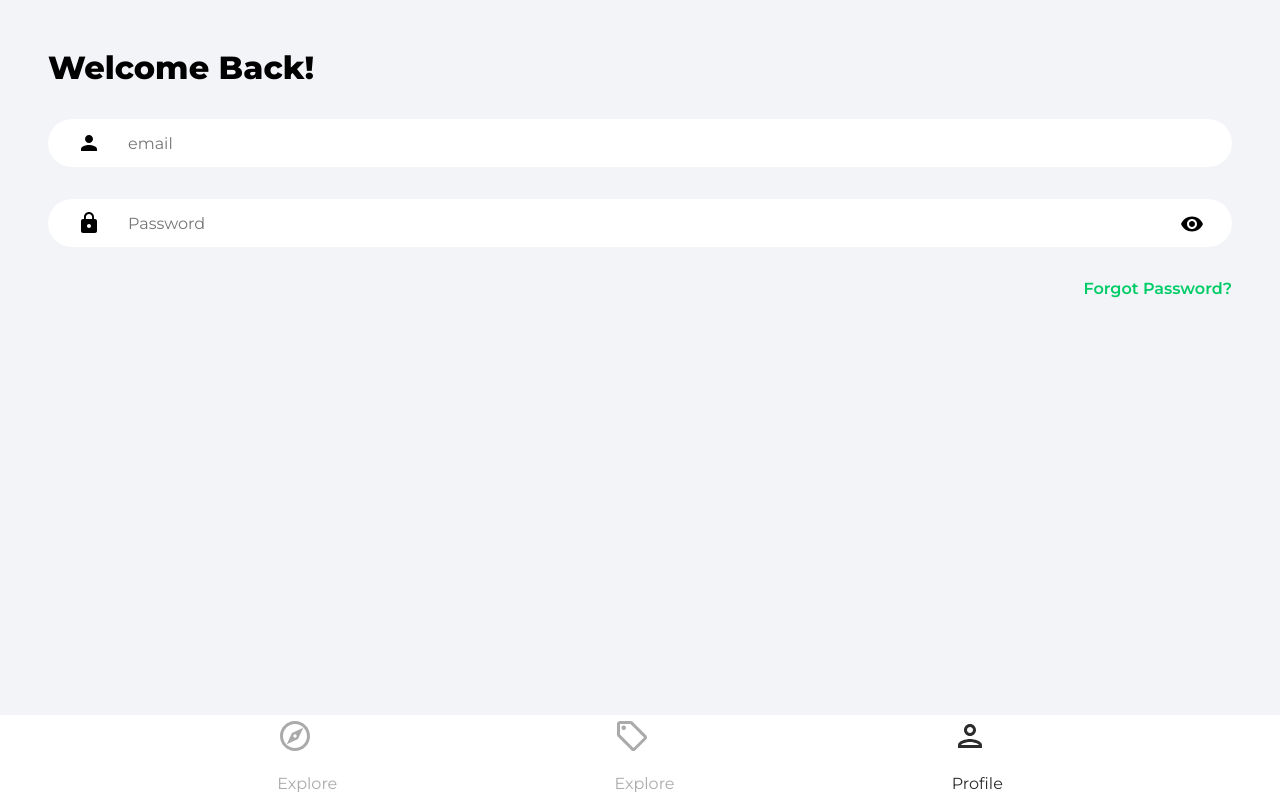
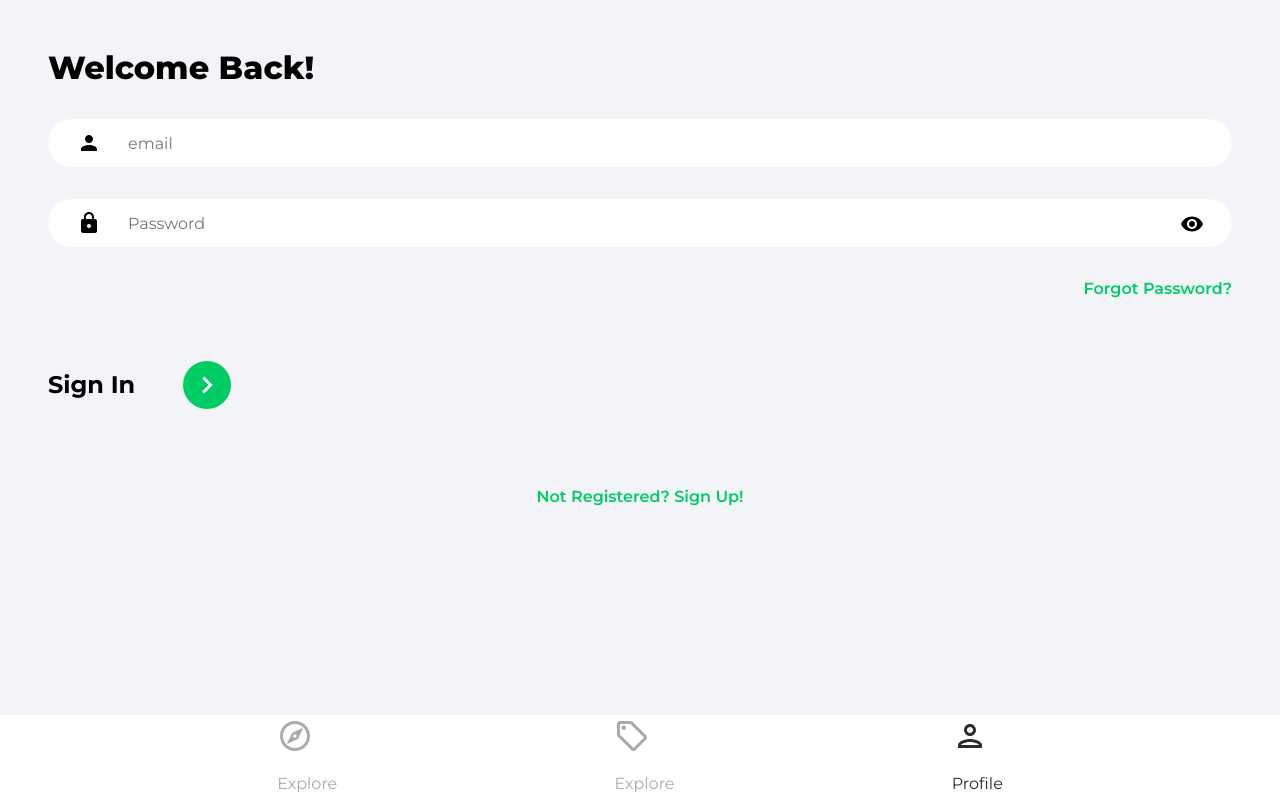
Before and after one commit to jjosephd/themarketplace, a React (Create React App) app: page /profile in a window 1280 px wide. Built offline with nearby package versions, Linux system fonts and the light colour scheme.

Commit message:
Forgot Password link added. Sign in button added. Email and password fields updated onchange events update state of form data

```diff
--- a/src/pages/SignIn.jsx
+++ b/src/pages/SignIn.jsx
@@ -29,7 +29,12 @@ const SignIn = () => {
 
   const navigate = useNavigate();
 
-  const onChange = (e) => {};
+  const onChange = (e) => {
+    setFormData((prevState) => ({
+      ...prevState,
+      [e.target.id]: e.target.value,
+    }));
+  };
 
   return (
     <>
@@ -68,7 +73,19 @@ const SignIn = () => {
             <Link to="/forgot-password" className="forgotPasswordLink">
               Forgot Password?
             </Link>
+
+            <div className="signInBar">
+              <p className="signInText">Sign In</p>
+              <button className="signInButton">
+                <ArrowRightIcon fill="#ffffff" width="34px" height="34px" />
+              </button>
+            </div>
           </form>
+          {/* Google OAuth */}
+
+          <Link to="/sign-up" className="registerLink">
+            Not Registered? Sign Up!
+          </Link>
         </main>
       </div>
     </>
```
